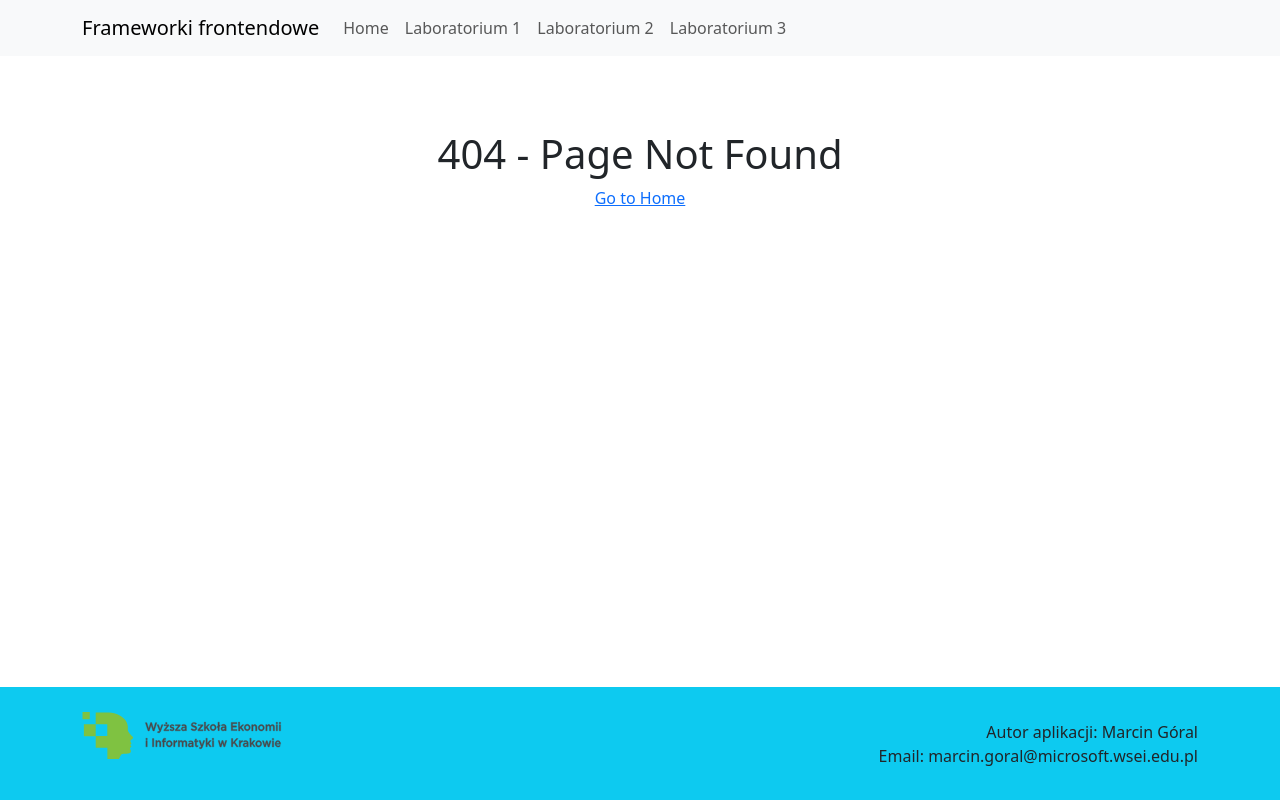
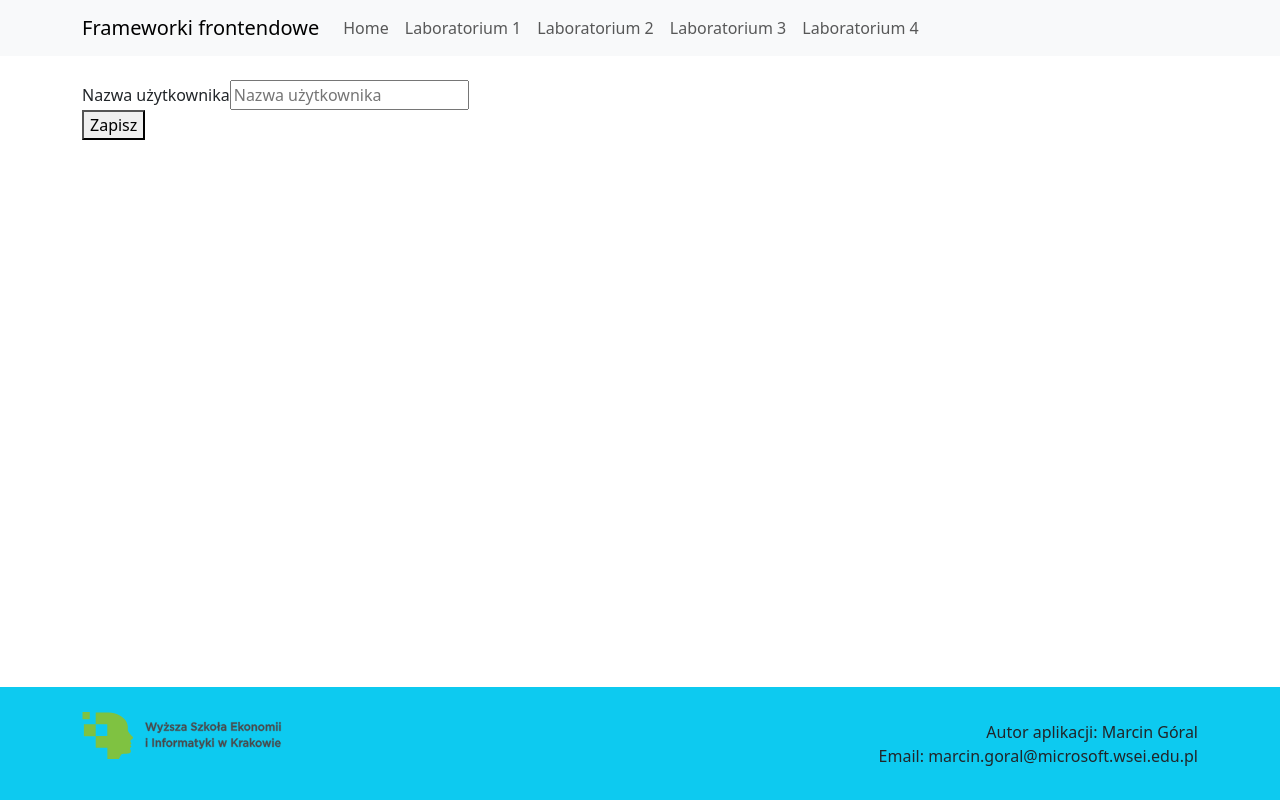
Before and after one commit to Mar265/FrontendLabs24-25, a React (Vite) app: page /lab4/add in a window 1280 px wide. Before the commit this address had no page. Built offline with nearby package versions, Linux system fonts and the light colour scheme.

Commit message:
Lab4_16_11_24

```diff
--- a/src/App.jsx
+++ b/src/App.jsx
@@ -1,26 +1,37 @@
 import 'bootstrap/dist/css/bootstrap.css';
-// import { data } from './data/module-data';
+import { data } from './data/module-data';
 import RootLayout from './layouts/RootLayout';
 import { Route, Routes } from 'react-router-dom';
 import Lab1Page from './pages/Lab1Page';
 import Lab2Page from './pages/Lab2Page';
-import Lab3Page from './pages/Lab3Page';
 import PeoplePage from './pages/PeoplePage';
 import NotFoundPage from './pages/NotFoundPage';
 import HomePage from './pages/HomePage';
+import Lab3Page from './pages/Lab3Page';
+import Lab4Page from './pages/Lab4Page';
+import AppContext from './data/AppContext';
+import { useReducer } from 'react';
+import AppReducer from './data/AppReducer';
+import CreateForm from './components/CreateForm';
 
 function App() {
+  const [state, appDispatch] = useReducer(AppReducer, data);
   return (
+    <AppContext.Provider value={{ items: state, dispatch: appDispatch }}>
       <RootLayout>
         <Routes>
           <Route path="/" element={<HomePage />} />
           <Route path="/lab1" element={<Lab1Page />} />
           <Route path="/lab2" element={<Lab2Page />} />
-        <Route path='/lab3' element={<Lab3Page />}/>
+          <Route path="/lab3" element={<Lab3Page />} />
+          <Route path="/lab4" element={<Lab4Page />} />
+          {/* <Route path="/lab4/edit" element={<EditForm />} /> */}
+          <Route path="/lab4/add" element={<CreateForm />} />
           <Route path="/people/:id" element={<PeoplePage />} />
           <Route path="*" element={<NotFoundPage />} />
         </Routes>
       </RootLayout>
+    </AppContext.Provider>
   );
 }
 
--- /dev/null
+++ b/src/components/CreateForm.jsx
@@ -0,0 +1,57 @@
+import { useState } from 'react';
+
+function CreateForm() {
+  const [errors, setErrors] = useState([]);
+  const [isSending, setSending] = useState(false);
+
+  const onSubmit = async e => {
+    e.preventDefault();
+    const data = new FormData(e.target);
+    if (
+      data.get('username').charAt(0) ===
+      data.get('username').charAt(0).toUpperCase()
+    ) {
+      setErrors(
+        ...errors,
+        'Nazwa użytkownika musi zaczynać się od wielkiej litery'
+      );
+    }
+    if (errors.length != 0) {
+      return;
+    }
+
+    setSending(true);
+    await new Promise(resolve => setTimeout(resolve, 2000));
+
+    // dispatch({
+    //   type: 'add',
+    //   data: // obiekt z danymi z formularza
+    // });
+
+    setSending(false);
+    for (let key of data.keys()) {
+      e.target[key].value = '';
+    }
+  };
+  return (
+    <>
+      <form onSubmit={onSubmit}>
+        <label htmlFor="username">Nazwa użytkownika</label>
+        <input
+          required
+          minLength="3"
+          maxLength="20"
+          name="username"
+          type="text"
+          id="username"
+          placeholder="Nazwa użytkownika"
+        />
+      </form>
+      <button type="submit" disabled={isSending}>
+        Zapisz
+      </button>
+    </>
+  );
+}
+
+export default CreateForm;
--- a/src/components/FlexContainer.jsx
+++ b/src/components/FlexContainer.jsx
@@ -1,10 +1,11 @@
 import PropTypes from 'prop-types';
 import { Container, Row, Col } from 'react-bootstrap';
-import { useReducer } from 'react';
-import AppReducer from '../data/AppReducer';
+import { useContext } from 'react';
+import AppContext from '../data/AppContext';
 
-function FlexContainer({ element: Element, data }) {
-  const [items, dispatch] = useReducer(AppReducer, data);
+function FlexContainer({ element: Element }) {
+  const context = useContext(AppContext);
+  const { items, dispatch } = context; // Pobierz items i dispatch z kontekstu
 
   return (
     <Container>
@@ -21,7 +22,6 @@ function FlexContainer({ element: Element, data }) {
 
 FlexContainer.propTypes = {
   element: PropTypes.elementType.isRequired,
-  data: PropTypes.arrayOf(PropTypes.object).isRequired,
 };
 
 export default FlexContainer;
--- a/src/components/ProfileCard.jsx
+++ b/src/components/ProfileCard.jsx
@@ -2,8 +2,12 @@ import Card from 'react-bootstrap/Card';
 import Button from 'react-bootstrap/Button';
 import PropTypes from 'prop-types';
 import RatingBar from './RatingBar';
+import { useContext } from 'react';
+import AppContext from '../data/AppContext';
 
-function ProfileCard({ id, name, birth, eyes, rating, dispatch }) {
+function ProfileCard({ id, name, birth, eyes, rating }) {
+  const { dispatch } = useContext(AppContext); // Pobierz dispatch z kontekstu
+
   const handleRateClick = () => {
     dispatch({
       type: 'rate',
@@ -69,7 +73,6 @@ ProfileCard.propTypes = {
   birth: PropTypes.string.isRequired,
   eyes: PropTypes.string.isRequired,
   rating: PropTypes.number.isRequired,
-  dispatch: PropTypes.func.isRequired,
 };
 
 export default ProfileCard;
--- /dev/null
+++ b/src/data/AppContext.jsx
@@ -0,0 +1,9 @@
+import { createContext } from "react";
+//Rozproszona czesc kodu gromadzona w jednym miejscu  zadanie nr 1
+const AppContext = createContext(
+    {
+        items: [],
+        dispatch: null
+    }
+);
+export default AppContext;
--- a/src/data/module-data.js
+++ b/src/data/module-data.js
@@ -1,12 +1,12 @@
 export const data = [
-  {"id":1,"name":"Grzegorz","birth":"1980-01-11","eyes":"hazel","rating":2},
-  {"id":2,"name":"Anna","birth":"1995-03-24","eyes":"hazel","rating":4},
-  {"id":3,"name":"Emilia","birth":"1969-07-08","eyes":"blue","rating":1},
-  {"id":4,"name":"Magda","birth":"1991-03-08","eyes":"green","rating":0},
-  {"id":5,"name":"Tomek","birth":"1991-12-09","eyes":"blue","rating":4},
-  {"id":6,"name":"Aleksander","birth":"1995-11-06","eyes":"green","rating":5},
-  {"id":7,"name":"Krystyna","birth":"2019-12-27","eyes":"hazel","rating":1},
-  {"id":8,"name":"Jozef","birth":"1962-01-29","eyes":"brown","rating":4},
-  {"id":9,"name":"Magda","birth":"1989-02-22","eyes":"hazel","rating":6},
-  {"id":10,"name":"Tomek","birth":"1995-12-15","eyes":"blue","rating":3},
+  {"id":1,"name":"Boleslaw","birth":"2008-09-24","eyes":"blue","rating":7},
+  {"id":2,"name":"Stanislawa","birth":"2014-08-14","eyes":"gray","rating":7},
+  {"id":3,"name":"Magda","birth":"1969-05-04","eyes":"blue","rating":5},
+  {"id":4,"name":"Boleslaw","birth":"1979-10-19","eyes":"blue","rating":0},
+  {"id":5,"name":"Anna","birth":"1962-11-13","eyes":"gray","rating":5},
+  {"id":6,"name":"Jozef","birth":"1995-10-26","eyes":"brown","rating":4},
+  {"id":7,"name":"Boleslaw","birth":"2004-01-15","eyes":"brown","rating":1},
+  {"id":8,"name":"Grzegorz","birth":"1962-11-17","eyes":"gray","rating":4},
+  {"id":9,"name":"Emilia","birth":"2012-08-11","eyes":"green","rating":2},
+  {"id":10,"name":"Jan","birth":"1973-02-25","eyes":"green","rating":5},
 ];
--- a/src/layouts/RootLayout.jsx
+++ b/src/layouts/RootLayout.jsx
@@ -8,7 +8,8 @@ function RootLayout({ children }) {
     { id: 1, label: 'Home', link: '/' },
     { id: 2, label: 'Laboratorium 1', link: '/lab1' },
     { id: 3, label: 'Laboratorium 2', link: '/lab2' },
-    { id: 4, label: 'Laboratorium 3' , link: '/lab3'}
+    { id: 4, label: 'Laboratorium 3' , link: '/lab3'},
+    { id: 5, label: 'Laboratorium 4' , link: '/lab4'}
   ];
 
   return (
--- /dev/null
+++ b/src/pages/Lab4Page.jsx
@@ -0,0 +1,13 @@
+import { useNavigate } from "react-router-dom";
+
+function Lab4Page() {
+    const navigate = useNavigate();
+  return (
+    <div>
+      <h1>Lab 4 Page</h1>
+      <button onClick={e=> navigate("/lab4/add")}>Dodaj</button>
+    </div>
+  );
+}
+
+export default Lab4Page;
```
Lines whose indentation alone changed are shown as unchanged.
